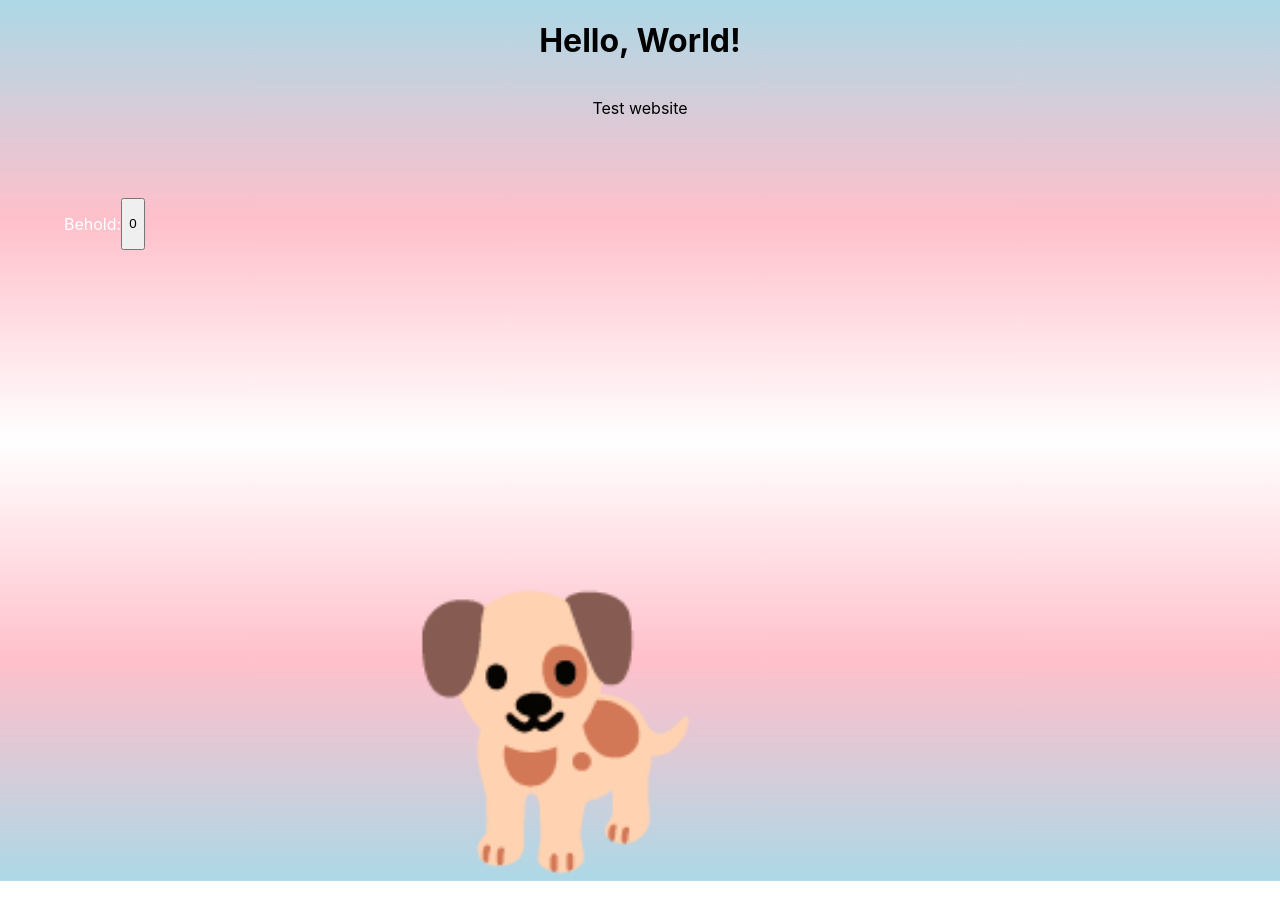
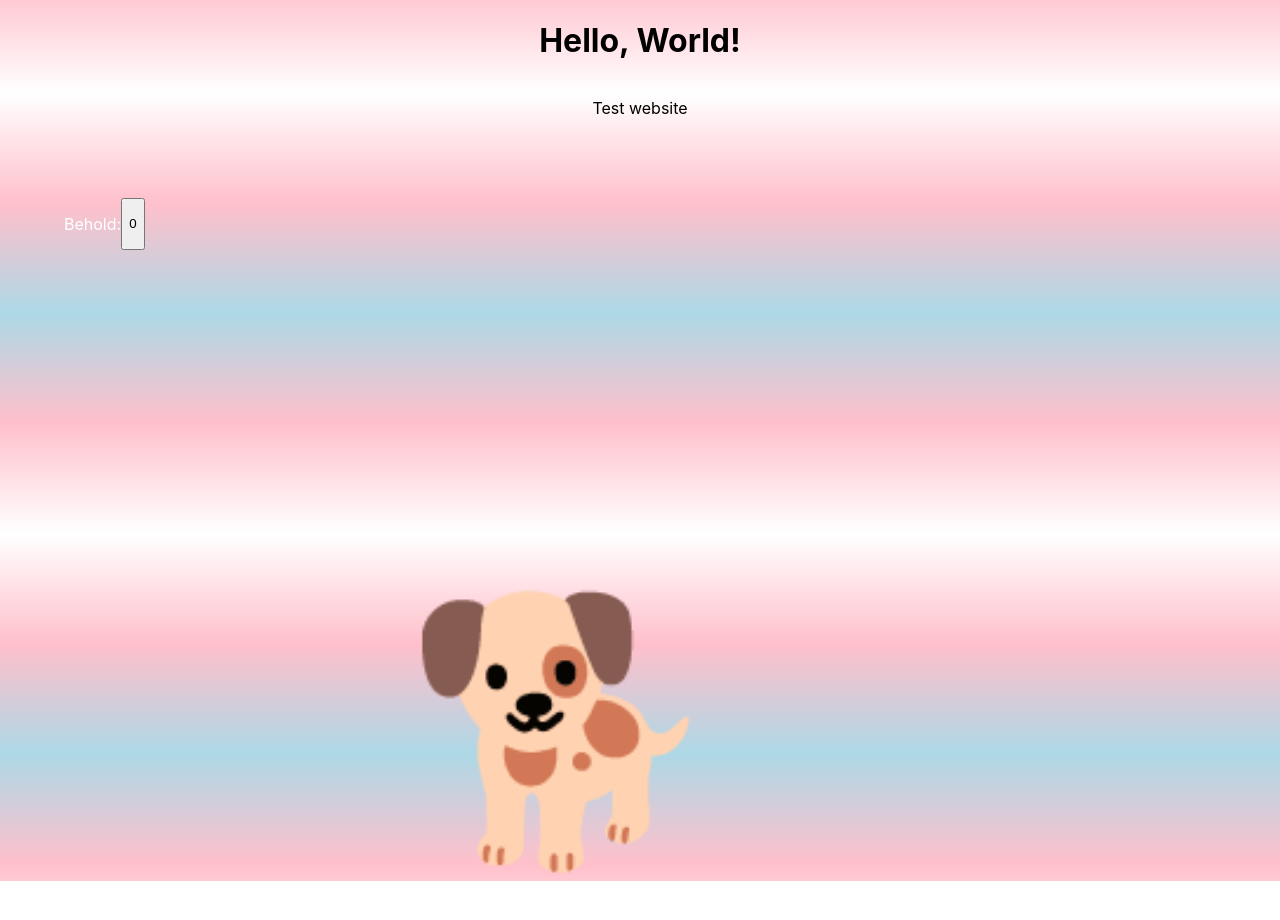
Before and after one commit to soweli-pali/lipu-wawa, a React (Create React App) app: page / in a window 1280 px wide. Shown: the top 920 px of the page. Built offline with nearby package versions, Linux system fonts and the light colour scheme.

Commit message:
Made background flag a bit smaller

```diff
--- a/src/App.css
+++ b/src/App.css
@@ -3,7 +3,7 @@
   min-height: 100vh;
   flex-direction: column;
   background: linear-gradient(lightblue, pink, white, pink, lightblue);
-  background-size: 100% 100%;
+  background-size: 100% 50%;
   animation: gradientAnimation 20s ease infinite;
 }
 
@@ -12,7 +12,7 @@
     background-position: 0% 0%;
   }
   50% {
-    background-position: 100% 100%;
+    background-position: 100% 200%;
   }
   100% {
     background-position: 0% 0%;
```
